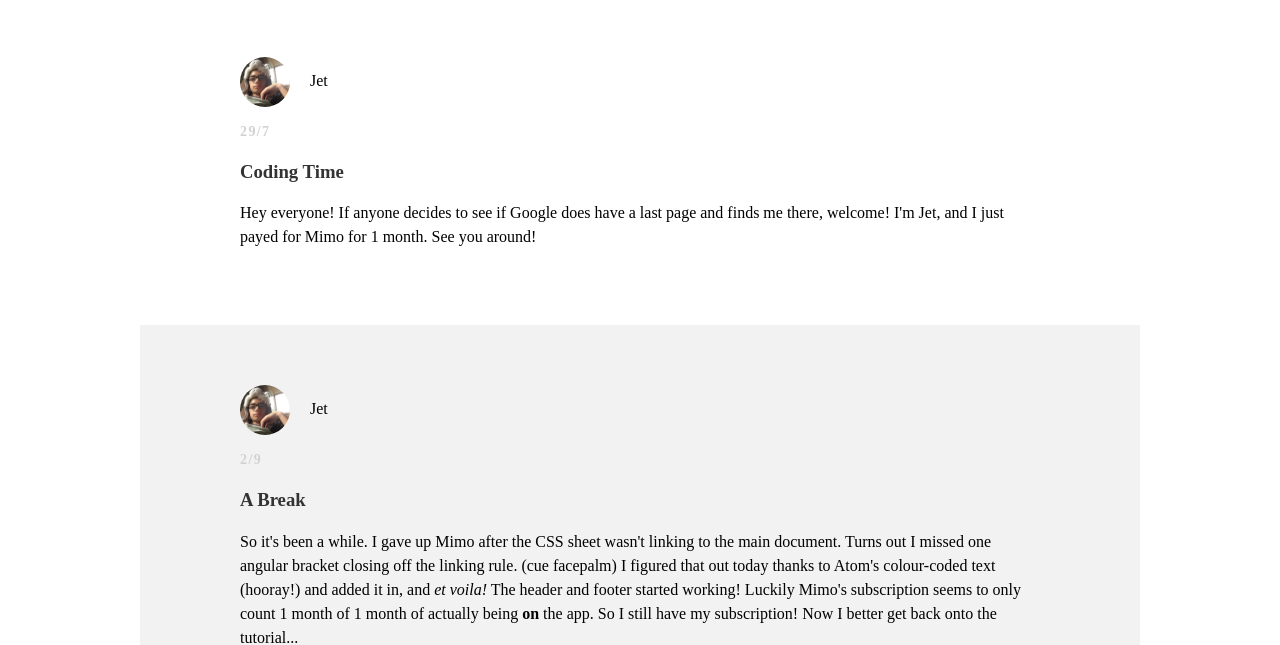
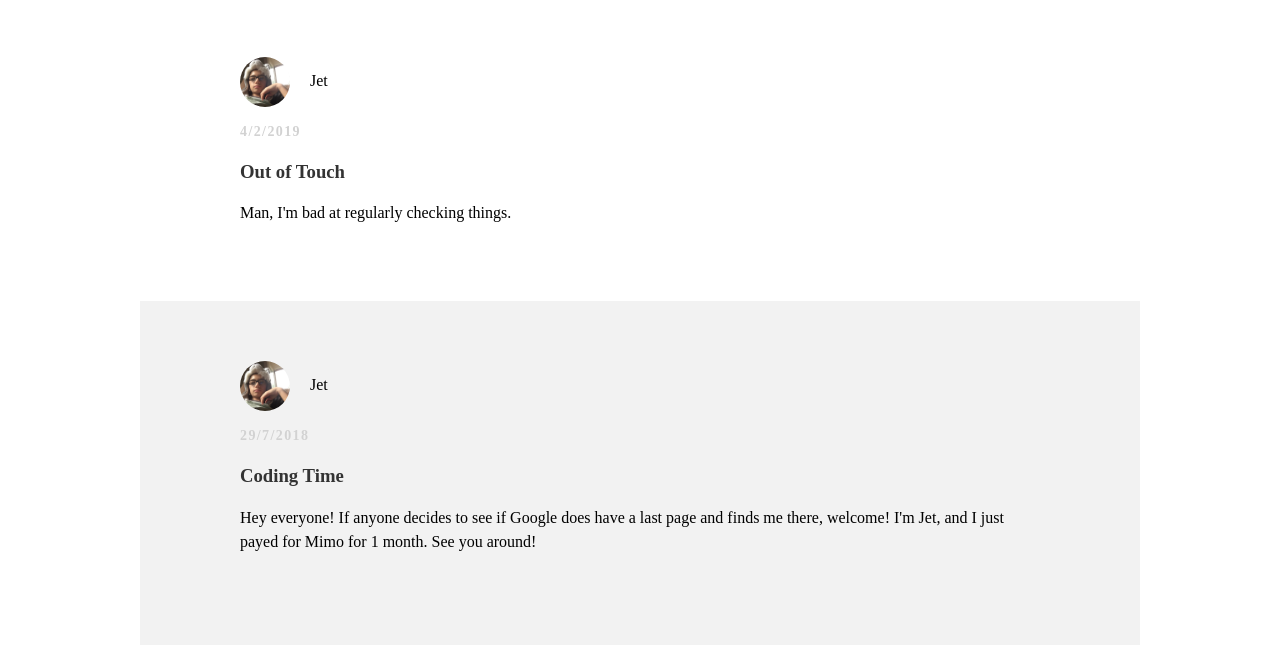
Before and after one commit to KingQWERTY/KingQWERTY.github.io, a plain HTML site: page index.html in a window 1280 px wide. Shown: the part 161-806 px from the top of the page. Drawn offline with Linux system fonts and the light colour scheme.

Commit message:
Update index.html

```diff
--- a/index.html
+++ b/index.html
@@ -1,7 +1,7 @@
 <!doctype html>
 <html>
  <head>
-  <title>My blog</title>
+  <title>Jet's blog</title>
   <link rel="stylesheet" type="text/css" href="styles.css">
  </head>
 <body>
@@ -21,7 +21,19 @@
         <img src="Jet.jpg">
         <span>Jet</span>
       </div>
-      <p class="post-date">29/7</p>
+      <p class="post-date">4/2/2019</p>
+      <h3 class="post-title">Out of Touch</h3>
+      <div class="post-content">
+        <p>Man, I'm bad at regularly checking things.
+      </div>
+    </div>
+  <div class="post-container">
+    <div class="post">
+      <div class="post-author">
+        <img src="Jet.jpg">
+        <span>Jet</span>
+      </div>
+      <p class="post-date">29/7/2018</p>
       <h3 class="post-title">Coding Time</h3>
       <div class="post-content">
         <p>Hey everyone! If anyone decides to see if Google does have
@@ -36,7 +48,7 @@
         <img src="Jet.jpg">
         <span>Jet</span>
       </div>
-      <p class="post-date">2/9</p>
+      <p class="post-date">2/9/2018</p>
       <h3 class="post-title">A Break</h3>
       <div class="post-content">
         <p>So it's been a while. I gave up Mimo after the CSS sheet wasn't
```
